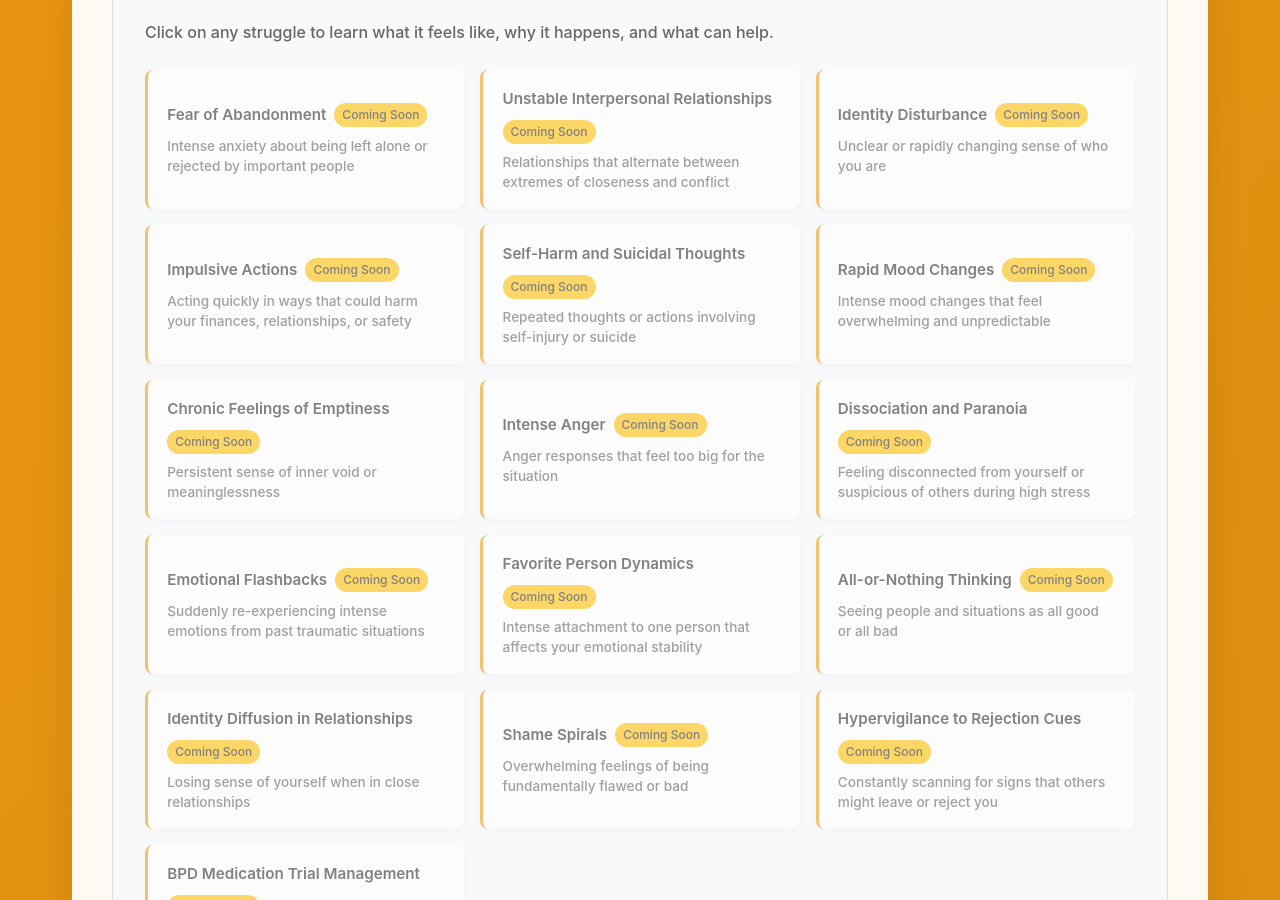
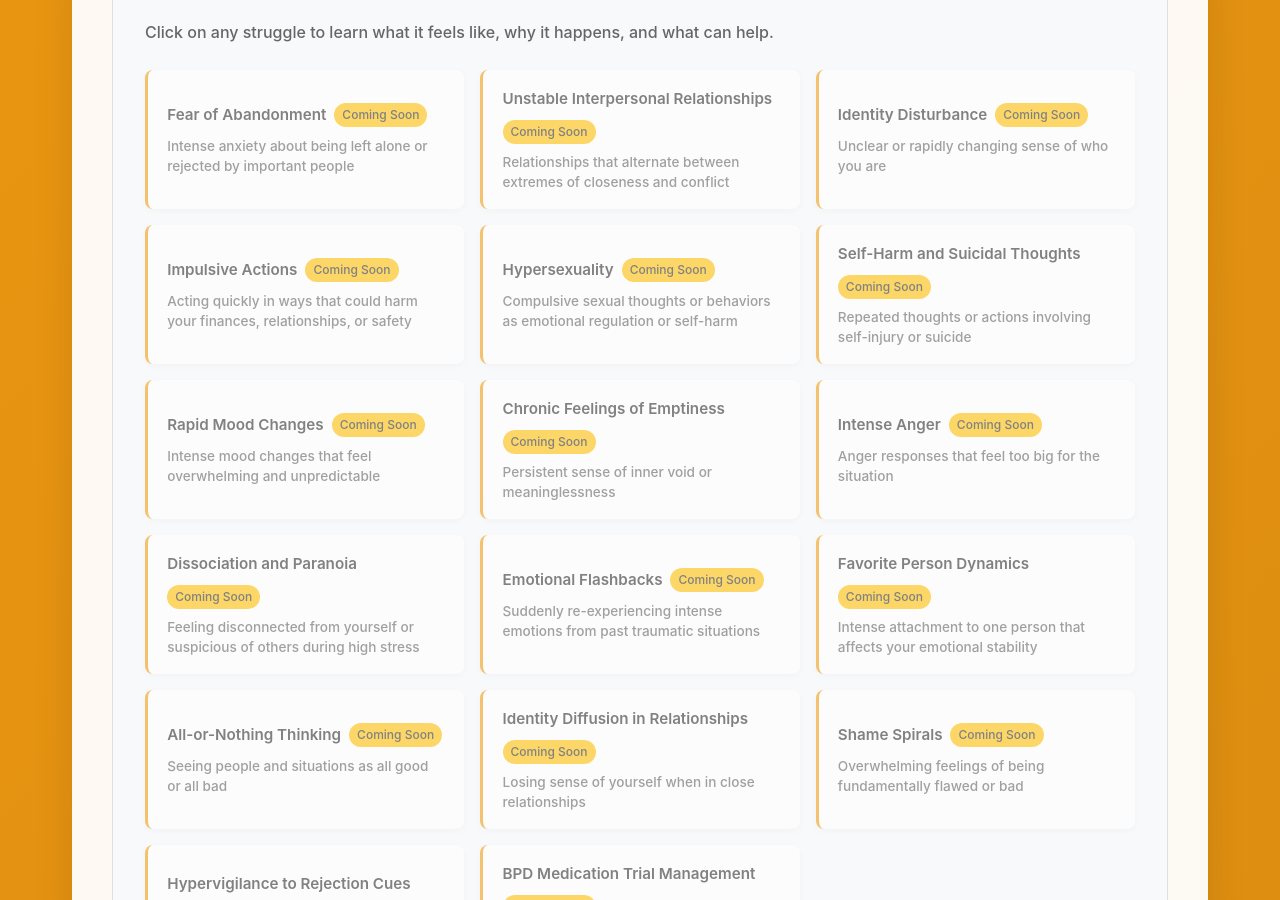
Before and after one commit to neurodivergent-survival-guide/neurodivergent-survival-guide, a Jekyll site: the page built from conditions/bpd.html, in a window 1280 px wide and 900 px high, scrolled down 2326 px. Built offline with Jekyll 4.4.1, drawn with Linux system fonts in a browser that asks for light colours.

Commit message:
Update struggle_order.yml

```diff
--- a/_data/struggle_order.yml
+++ b/_data/struggle_order.yml
@@ -31,6 +31,9 @@ adhd:
   - slug: "impulsive-decision-making"
     title: "Impulsive Decision-Making"
     description: "Making quick choices without fully considering consequences"
+  - slug: "hypersexuality"
+    title: "Hypersexuality"
+    description: "Compulsive sexual thoughts or behaviors driven by impulse control difficulties"
   - slug: "rejection-sensitive-dysphoria"
     title: "Rejection Sensitive Dysphoria"
     description: "Intense emotional response to perceived rejection or criticism"
@@ -122,6 +125,9 @@ bipolar:
   - slug: "increased-goal-directed-activity"
     title: "Increased Goal-Directed Activity"
     description: "Excessive involvement in activities during manic periods"
+  - slug: "hypersexuality"
+    title: "Hypersexuality"
+    description: "Compulsive sexual thoughts or behaviors during mood episodes"
   - slug: "poor-judgment-during-episodes"
     title: "Poor Judgment During Episodes"
     description: "Making decisions that seem reasonable at the time but have negative consequences"
@@ -181,6 +187,9 @@ bpd:
   - slug: "impulsivity-potentially-damaging"
     title: "Impulsive Actions"
     description: "Acting quickly in ways that could harm your finances, relationships, or safety"
+  - slug: "hypersexuality"
+    title: "Hypersexuality"
+    description: "Compulsive sexual thoughts or behaviors as emotional regulation or self-harm"
   - slug: "recurrent-suicidal-behaviors-self-harm"
     title: "Self-Harm and Suicidal Thoughts"
     description: "Repeated thoughts or actions involving self-injury or suicide"
@@ -225,12 +234,9 @@ ocd:
   - slug: "attempts-to-ignore-suppress-neutralize"
     title: "Attempts to Ignore Suppress Neutralize"
     description: "Trying to make unwanted thoughts go away through mental or physical actions"
-  - slug: "repetitive-behaviors-mental-acts"
-    title: "Repetitive Behaviors Mental Acts"
-    description: "Physical or mental rituals performed to reduce anxiety or prevent feared outcomes"
-  - slug: "performed-in-response-to-obsessions"
-    title: "Performed in Response to Obsessions"
-    description: "Feeling compelled to do specific actions because of intrusive thoughts"
+  - slug: "compulsive-behaviors-and-rituals"
+    title: "Compulsive Behaviors and Rituals"
+    description: "Physical or mental rituals performed in response to obsessions to reduce anxiety or prevent feared outcomes"
   - slug: "pure-o-mental-compulsions"
     title: "Pure-O Mental Compulsions"
     description: "OCD that involves mostly mental rituals rather than visible behaviors"
```
